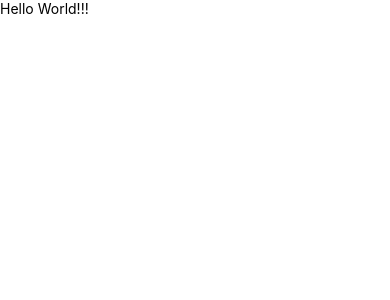
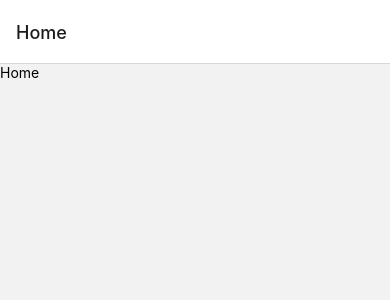
Before and after one commit to CNmomo/ToDue, a React Native app: screen /Home in a window 390 px wide. Shown: the top 300 px of the page. Built offline with nearby package versions, Linux system fonts and the light colour scheme.

Commit message:
add NavigationContainer, RootStack

```diff
--- a/App.js
+++ b/App.js
@@ -4,10 +4,23 @@ import {
   Text,
   View,
 } from 'react-native';
+import { NavigationContainer } from '@react-navigation/native';
+import { createStackNavigator } from '@react-navigation/stack';
+
+import Home from './components/Home';
+
+const RootStack = createStackNavigator();
 
 const App = () => {
   return (
-    <View><Text>Hello World!!!</Text></View>
+    <NavigationContainer>
+      <RootStack.Navigator>
+        <RootStack.Screen
+          name = 'Home'
+          component = {Home}
+        />
+      </RootStack.Navigator>
+    </NavigationContainer>
   );
 };
 
--- a/components/Home.js
+++ b/components/Home.js
@@ -1,10 +1,10 @@
 import React from 'react';
-import {View, StyleSheet} from 'react-native';
+import {View, Text, StyleSheet} from 'react-native';
 
 const Home = () => {
   return (
     <View>
-
+      <Text>Home</Text>
     </View>
   );
 }
--- a/index.js
+++ b/index.js
@@ -1,3 +1,4 @@
+import 'react-native-gesture-handler';
 /**
  * @format
  */
```
Also changed, not shown: package.json (+6 -1 lines), 3 other files (tests, documents, lock files or other folders).
